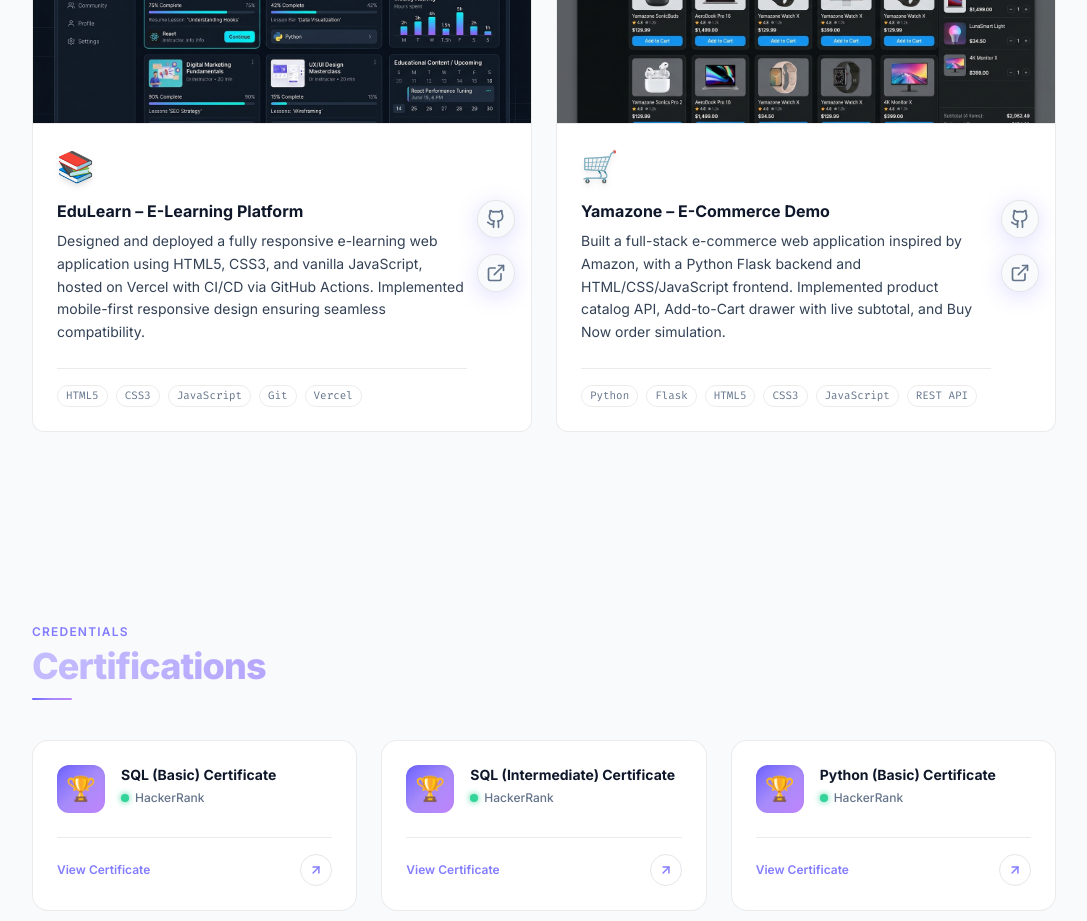
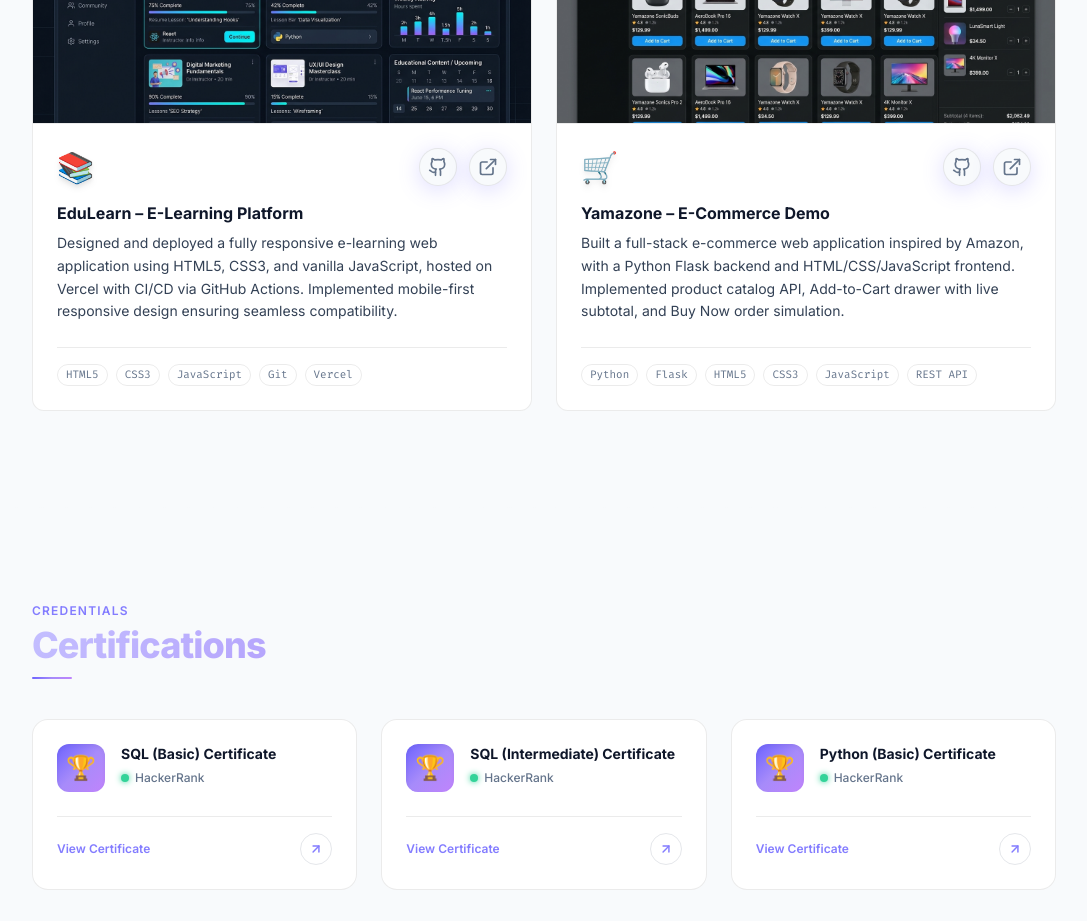
Before and after one commit to Utkantha/Utkantha.github.io, a React (Vite) app: page / in a window 1280 px wide. Shown: the part 3140-4061 px from the top of the page, without its empty margins (96-1183 px from the left). Built offline with nearby package versions, Linux system fonts and the light colour scheme.

Commit message:
feat: moved project links to be inline with emojis

```diff
--- a/src/components/Projects.tsx
+++ b/src/components/Projects.tsx
@@ -43,8 +43,12 @@ function ProjectCard({ emoji, image, title, description, tags, links, index }: t
         </div>
       )}
 
-      {/* Action Links Floating on the middle right */}
-      <div className="absolute right-4 top-1/2 mt-12 sm:mt-16 -translate-y-1/2 flex flex-col gap-4 z-20">
+      {/* Card Content */}
+      <div className="p-5 sm:p-6 flex flex-col flex-1">
+        <div className="flex justify-between items-center mb-4">
+          <span className="text-3xl filter drop-shadow-md">{emoji}</span>
+
+          <div className="flex gap-3">
             <a
               href={links.github}
               target="_blank"
@@ -52,7 +56,7 @@ function ProjectCard({ emoji, image, title, description, tags, links, index }: t
               className="p-2 rounded-full bg-bg-primary border border-border text-ink-muted hover:text-ink-primary hover:border-accent/50 hover:bg-accent/10 transition-all shadow-glow-sm"
               title="View Source on GitHub"
             >
-          <GithubIcon className="w-5 h-5" />
+              <GithubIcon className="w-4 h-4 sm:w-5 sm:h-5" />
             </a>
             <a
               href={links.website}
@@ -61,14 +65,9 @@ function ProjectCard({ emoji, image, title, description, tags, links, index }: t
               className="p-2 rounded-full bg-bg-primary border border-border text-ink-muted hover:text-accent-light hover:border-accent/50 hover:bg-accent/10 transition-all shadow-glow-sm"
               title="Visit Live Website"
             >
-          <ExternalLink className="w-5 h-5" />
+              <ExternalLink className="w-4 h-4 sm:w-5 sm:h-5" />
             </a>
           </div>
-
-      {/* Card Content */}
-      <div className="p-5 sm:p-6 flex flex-col flex-1 pr-14 sm:pr-16">
-        <div className="flex justify-between items-start mb-4">
-          <span className="text-3xl filter drop-shadow-md">{emoji}</span>
         </div>
         <h3 className="text-base font-bold text-ink-primary mb-2 leading-snug">{title}</h3>
         <p className="text-sm text-ink-secondary leading-relaxed mb-6 flex-1">{description}</p>
```
Lines whose indentation alone changed are shown as unchanged.
